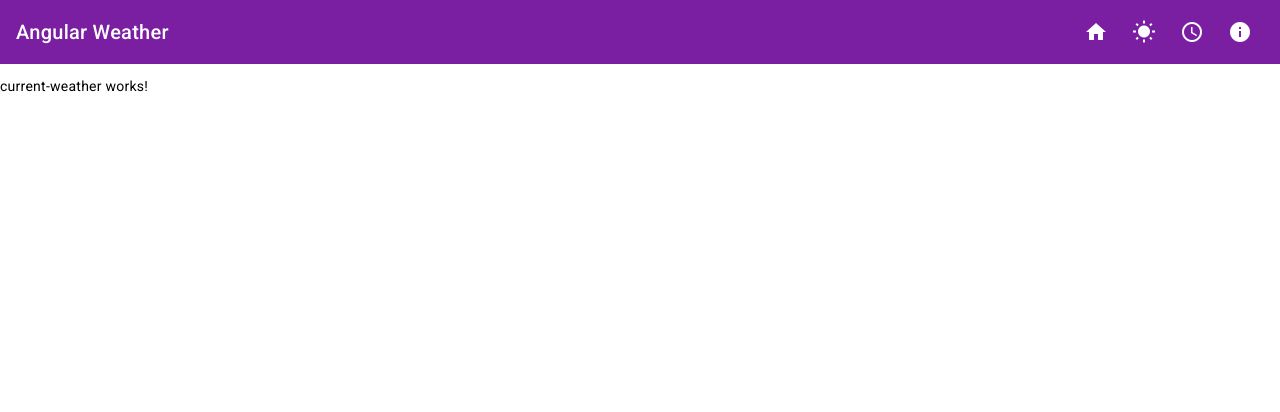
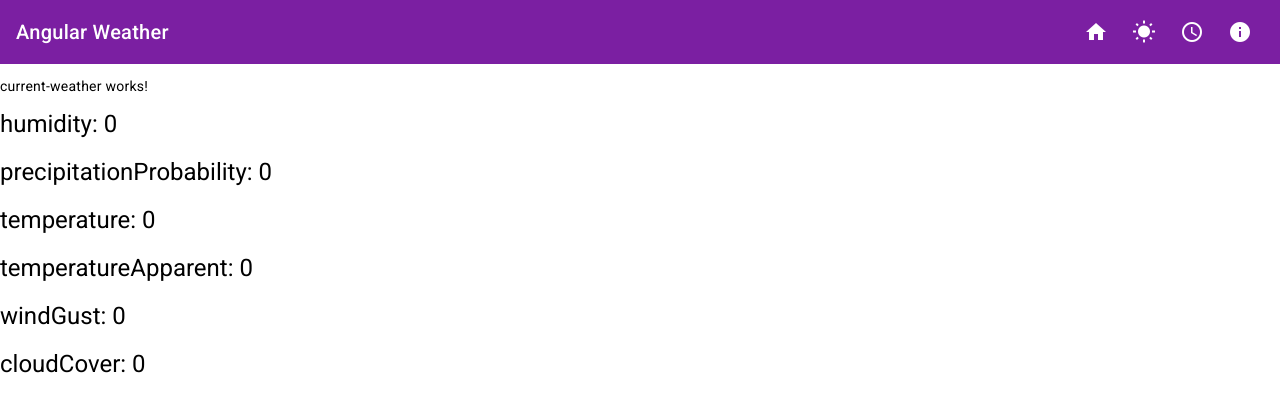
Before and after one commit to omar3o3/angular-weather, an Angular app: page /current-weather in a window 1280 px wide. Shown: the top 412 px of the page. Built offline with nearby package versions, Linux system fonts and the light colour scheme; no server answers.

Commit message:
next step is to create card comp to display current weather and 24 hour forecast

```diff
--- a/src/app/components/current-weather/current-weather.component.html
+++ b/src/app/components/current-weather/current-weather.component.html
@@ -1,2 +1,7 @@
 <p>current-weather works!</p>
-<h1>{{weatherService.getLocalStorage.unit}}</h1>
+<h1>humidity: {{currentWeatherData['humidity']}}</h1>
+<h1>precipitationProbability: {{currentWeatherData['precipitationProbability']}}</h1>
+<h1>temperature: {{currentWeatherData['temperature']}}</h1>
+<h1>temperatureApparent: {{currentWeatherData['temperatureApparent']}}</h1>
+<h1>windGust: {{currentWeatherData['windGust']}}</h1>
+<h1>cloudCover: {{currentWeatherData['cloudCover']}}</h1>
--- a/src/app/components/current-weather/current-weather.component.ts
+++ b/src/app/components/current-weather/current-weather.component.ts
@@ -11,20 +11,24 @@ export class CurrentWeatherComponent {
 
   constructor(public weatherService: WeatherServiceService){}
 
-  currentWeatherData!: WeatherData
+  currentWeatherData: WeatherData = {
+    'humidity': 0,
+    'precipitationProbability': 0,
+    'temperature': 0,
+    'temperatureApparent': 0,
+    'windGust': 0,
+    'cloudCover': 0
+  }
 
   ngOnInit() {
     this.weatherService.getCurrentWeather().subscribe(data => {
-      console.log(data.data.values.humidity)
-      // this.currentWeatherData['humidity'] = data.data.values.humidity,
-        // this.currentWeatherData['precipitationProbability'] = data.data.values.precipitationProbability,
-        // this.currentWeatherData['temperature'] = data.data.values.temperature,
-        // this.currentWeatherData['temperatureApparent'] = data.data.values.temperatureApparent,
-        // this.currentWeatherData['windGust'] = data.data.values.windGust,
-        // this.currentWeatherData['cloudCover'] = data.data.values.cloudCover
+      console.log(data.data.values)
+      this.currentWeatherData['humidity'] = data.data.values.humidity,
+      this.currentWeatherData['precipitationProbability'] = data.data.values.precipitationProbability,
+      this.currentWeatherData['temperature'] = data.data.values.temperature,
+      this.currentWeatherData['temperatureApparent'] = data.data.values.temperatureApparent,
+      this.currentWeatherData['windGust'] = data.data.values.windGust,
+      this.currentWeatherData['cloudCover'] = data.data.values.cloudCover
     })
-  //   this.weatherService.getCurrentWeather().subscribe(data => {
-  //   console.log(data.data.values)})
-    // console.log(this.currentWeatherData)
   }
 }
```
Also changed, not shown: src/app/interfaces/weather-data.ts (+5 -5 lines).
